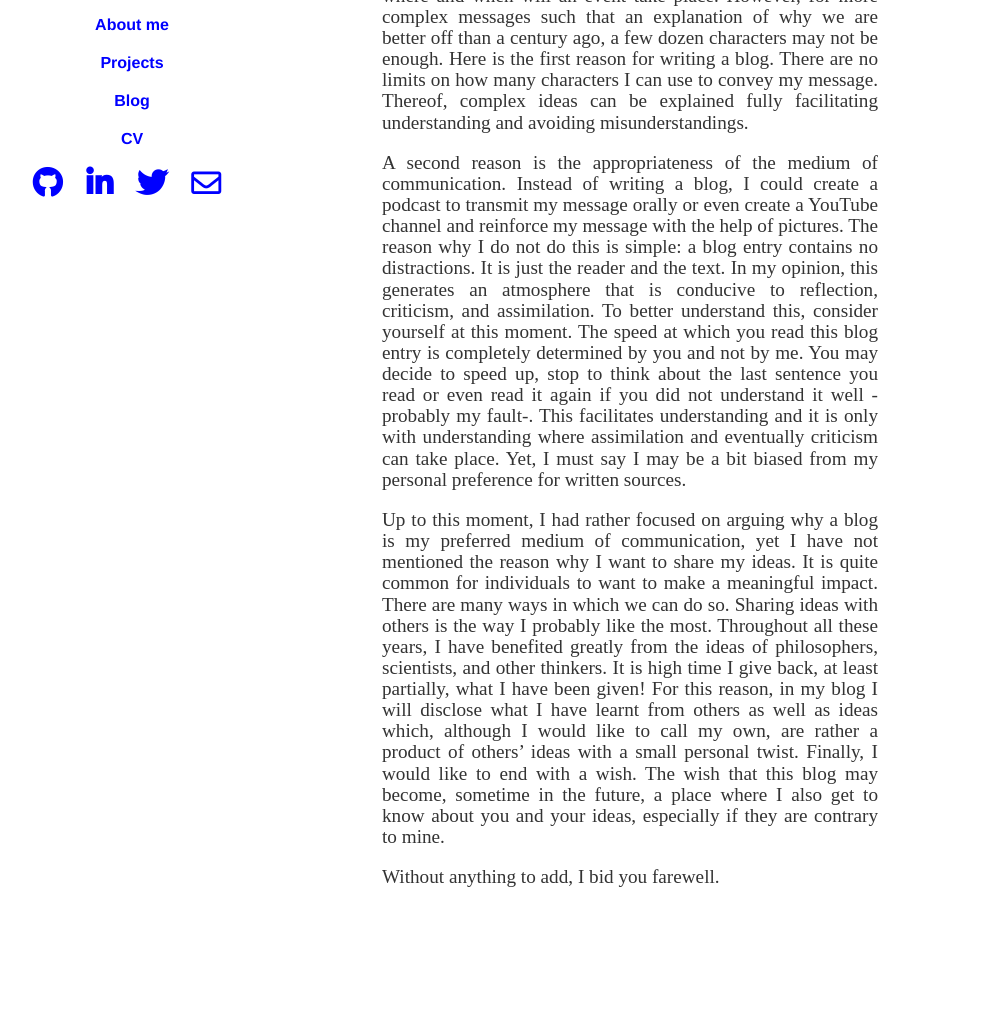
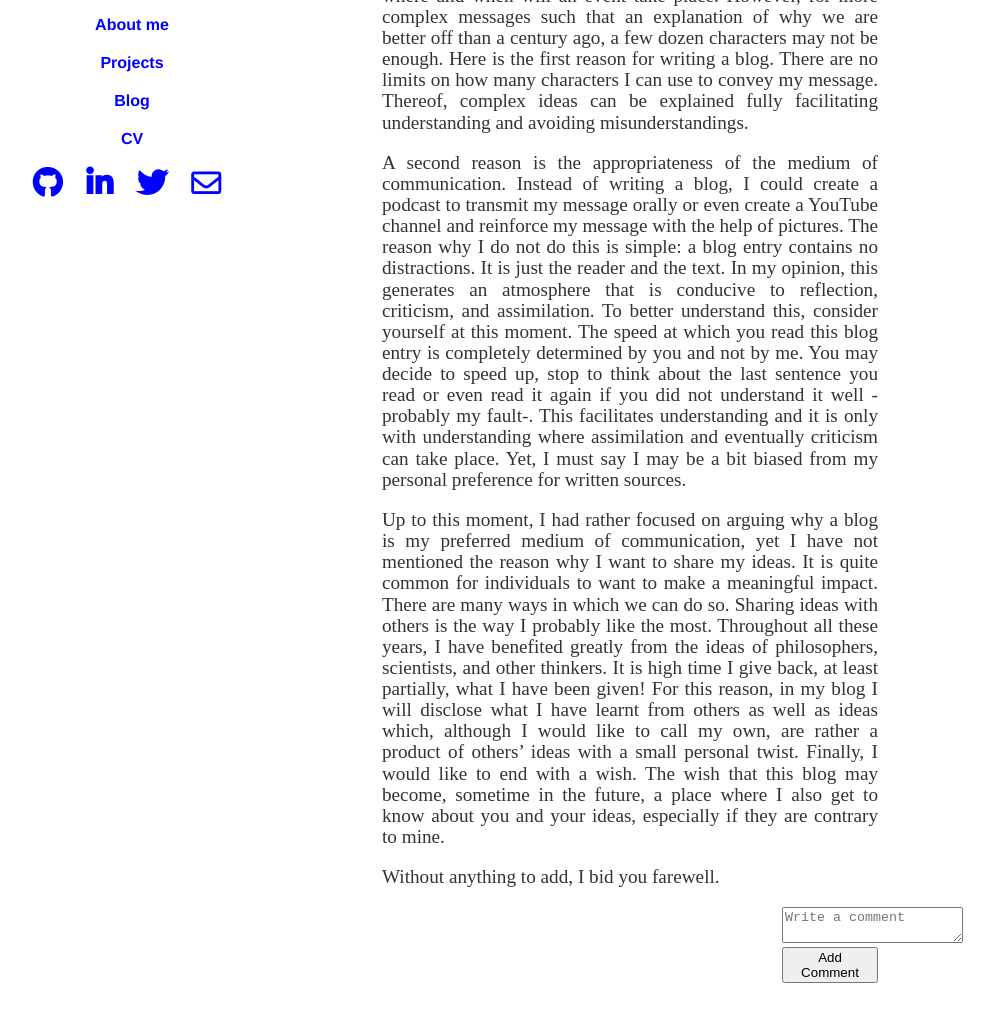
Before and after one commit to jpconher/jpconher.github.io, a Jekyll site: the page built from _posts/2021-09-23-why-a-blog.md, in a window 1280 px wide and 1396 px high, cut to the strip 363-1385 px from the top of the window. Shown: the whole strip, without its empty margins (210-1204 px from the left). Built offline with Jekyll 4.4.1, drawn with Linux system fonts in a browser that asks for light colours; nearby versions of some CDN libraries; comment, search, counter and statistics services are not loaded.

Commit message:
Update post.html

```diff
--- a/_layouts/post.html
+++ b/_layouts/post.html
@@ -32,3 +32,21 @@ layout: default
   </script>
   <noscript>Please enable JavaScript to view the <a href="https://disqus.com/?ref_noscript">comments powered by Disqus.</a></noscript>
 {% endif %}
+
+<section id="app">
+    <div class="container">
+      <div class="row">
+        <div class="col-6">
+          <div class="comment">
+        <p v-for="items in item" v-text="items"></p>
+          </div><!--End Comment-->
+          </div><!--End col -->
+          </div><!-- End row -->
+      <div class="row">
+        <div class="col-6">
+      <textarea type="text" class="input" placeholder="Write a comment" v-model="newItem" @keyup.enter="addItem()"></textarea>
+          <button v-on:click="addItem()" class='primaryContained float-right' type="submit">Add Comment</button>
+        </div><!-- End col -->
+      </div><!--End Row -->
+    </div><!--End Container -->
+</section><!-- end App -->
```
